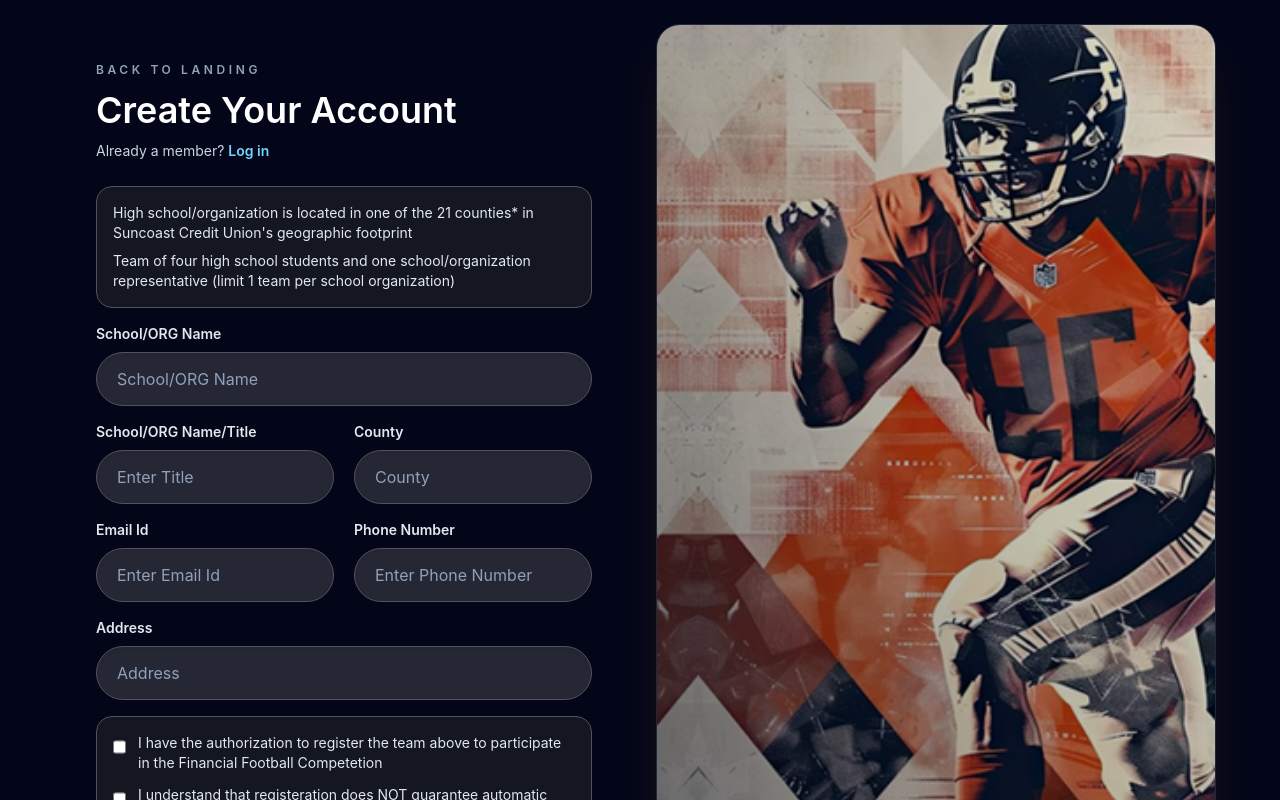
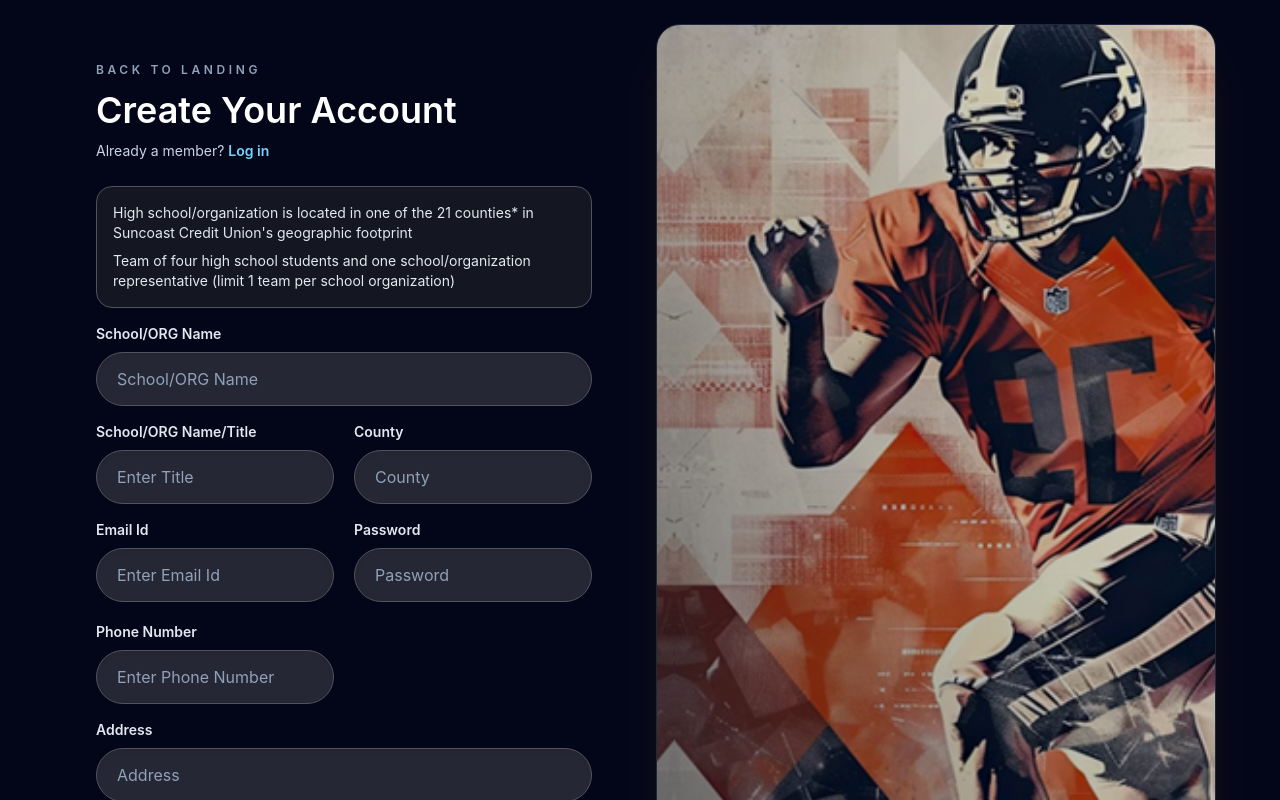
Before and after one commit to Madhav2999/financial_football_app, a React app in the folder frontend/: page /login in a window 1280 px wide. Both pictures are taken after a click on the button "Create Account". Shown: the top 800 px of the page. Built offline with nearby package versions, Linux system fonts and the light colour scheme; the HTML template or start-up script is replaced by a standard one.

Commit message:
adding the password field in the authenticationgateway in registeration form

```diff
--- a/frontend/src/components/AuthenticationGateway.jsx
+++ b/frontend/src/components/AuthenticationGateway.jsx
@@ -14,6 +14,7 @@
   contactName: '',
   contactEmail: '',
   notes: '',
+  password:'',
 }
 
 export default function AuthenticationGateway({
@@ -277,6 +278,15 @@
           />
         </div>
         <div>
+          <label className='mb-2 block text-sm font-semibold text-slate-200'>Password</label>
+          <input
+            value={registerForm.password}
+            onChange={(e) => setRegisterForm((p) => ({ ...p, password: e.target.value }))}
+            placeholder='Password'
+            className='w-full rounded-full bg-zinc-700/60 text-white placeholder:text-slate-400 px-5 py-3.5 border border-zinc-600 focus:outline-none focus:ring-2 focus:ring-cyan-400/40 focus:border-cyan-400 shadow-inner'
+          />
+        </div>
+        <div>
           <label className="mb-2 block text-sm font-semibold text-slate-200">Phone Number</label>
           <input
             value={registerForm.contactName}
@@ -300,6 +310,7 @@
                    focus:ring-2 focus:ring-cyan-400/40 focus:border-cyan-400 shadow-inner"
         />
       </div>
+
 
       {/* ── Checkboxes (above submit) ─────────────────────────────── */}
       <div className="rounded-2xl border border-zinc-600 bg-zinc-800/50 p-4 space-y-3">
```
